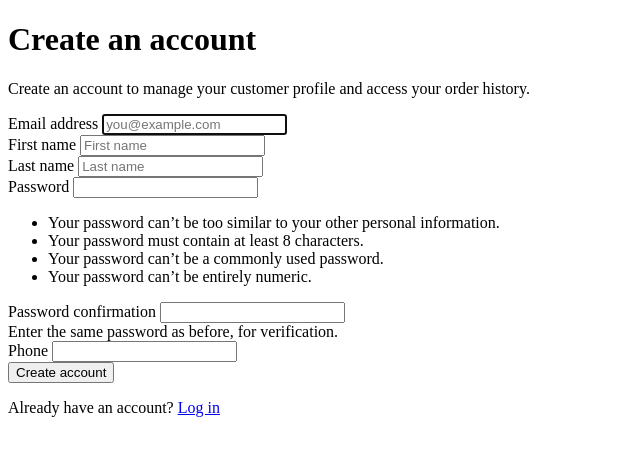
After one commit to BassamXYZ/ecommerce, a Django app: page /accounts/register/ in a window 1280 px wide. The commit adds this page. Shown: the top 456 px of the page, without its empty margins (0-640 px from the left). Run offline with Django 4.2, Linux system fonts and the light colour scheme; parts of the project's set-up code (start-up, migrations or seed data) failed here and were passed over.

Commit message:
Register, Login, Logout Functionalinties added

```diff
--- /dev/null
+++ b/accounts/apps.py
@@ -0,0 +1,6 @@
+from django.apps import AppConfig
+
+
+class AccountsConfig(AppConfig):
+    default_auto_field = "django.db.models.BigAutoField"
+    name = "accounts"
--- /dev/null
+++ b/accounts/forms.py
@@ -0,0 +1,67 @@
+from django import forms
+from django.contrib.auth import get_user_model
+from django.contrib.auth.forms import UserCreationForm
+
+User = get_user_model()
+
+
+class RegistrationForm(UserCreationForm):
+    """
+    Registration form for the custom email-based User model.
+    """
+
+    phone = forms.CharField(
+        max_length=30,
+        required=False,
+        strip=True,
+    )
+
+    class Meta:
+        model = User
+        fields = (
+            "email",
+            "first_name",
+            "last_name",
+        )
+
+        widgets = {
+            "email": forms.EmailInput(
+                attrs={
+                    "autocomplete": "email",
+                    "placeholder": "you@example.com",
+                }
+            ),
+            "first_name": forms.TextInput(
+                attrs={
+                    "autocomplete": "given-name",
+                    "placeholder": "First name",
+                }
+            ),
+            "last_name": forms.TextInput(
+                attrs={
+                    "autocomplete": "family-name",
+                    "placeholder": "Last name",
+                }
+            ),
+        }
+
+    def clean_email(self):
+        email = self.cleaned_data["email"].strip().casefold()
+
+        if User.objects.filter(email__iexact=email).exists():
+            raise forms.ValidationError(
+                "An account with this email address already exists."
+            )
+
+        return email
+
+    def save(self, commit=True):
+        user = super().save(commit=False)
+
+        user.email = self.cleaned_data["email"]
+
+        if commit:
+            user.save()
+            self.save_m2m()
+
+        return user
--- /dev/null
+++ b/accounts/models.py
@@ -0,0 +1,100 @@
+from django.contrib.auth.base_user import BaseUserManager
+from django.contrib.auth.models import AbstractUser
+from django.db import models
+
+
+class UserManager(BaseUserManager):
+    """
+    Custom manager for email-based authentication.
+    """
+
+    use_in_migrations = True
+
+    @staticmethod
+    def normalize_email_address(email):
+        if not email:
+            raise ValueError("An email address is required.")
+
+        return email.strip().casefold()
+
+    def get_by_natural_key(self, username):
+        """
+        Normalize the email entered at login so that
+        capitalization does not affect account lookup.
+        """
+        email = self.normalize_email_address(username)
+
+        return self.get(**{self.model.USERNAME_FIELD: email})
+
+    def create_user(self, email, password=None, **extra_fields):
+        """
+        Create an ordinary user.
+
+        Passwords are hashed using Django's password
+        handling mechanisms.
+        """
+        email = self.normalize_email_address(email)
+
+        user = self.model(
+            email=email,
+            **extra_fields,
+        )
+
+        user.set_password(password)
+        user.save(using=self._db)
+
+        return user
+
+    def create_superuser(self, email, password=None, **extra_fields):
+        """
+        Create a Django superuser.
+        """
+        extra_fields.setdefault("is_staff", True)
+        extra_fields.setdefault("is_superuser", True)
+        extra_fields.setdefault("is_active", True)
+
+        if extra_fields.get("is_staff") is not True:
+            raise ValueError("A superuser must have is_staff=True.")
+
+        if extra_fields.get("is_superuser") is not True:
+            raise ValueError("A superuser must have is_superuser=True.")
+
+        if extra_fields.get("is_active") is not True:
+            raise ValueError("A superuser must have is_active=True.")
+
+        return self.create_user(
+            email=email,
+            password=password,
+            **extra_fields,
+        )
+
+
+class User(AbstractUser):
+    """
+    Custom authentication user.
+
+    Email is the unique login identifier.
+    Django manages password hashing, sessions, groups,
+    permissions, staff status, and superuser status.
+    """
+
+    username = None
+
+    email = models.EmailField(
+        "email address",
+        unique=True,
+    )
+
+    objects = UserManager()
+
+    USERNAME_FIELD = "email"
+    REQUIRED_FIELDS = []
+
+    def save(self, *args, **kwargs):
+        if self.email:
+            self.email = self.email.strip().casefold()
+
+        super().save(*args, **kwargs)
+
+    def __str__(self):
+        return self.email
--- /dev/null
+++ b/accounts/templates/accounts/register.html
@@ -0,0 +1,41 @@
+<!doctype html>
+<html lang="en">
+  <head>
+    <meta charset="UTF-8" />
+    <meta name="viewport" content="width=device-width, initial-scale=1" />
+    <title>Create Account</title>
+  </head>
+  <body>
+    <main>
+      <h1>Create an account</h1>
+
+      <p>
+        Create an account to manage your customer profile and access your order
+        history.
+      </p>
+
+      <form method="post">
+        {% csrf_token %} {% if form.non_field_errors %}
+        <div role="alert">{{ form.non_field_errors }}</div>
+        {% endif %} {% for field in form %}
+        <div>
+          <label for="{{ field.id_for_label }}"> {{ field.label }} </label>
+
+          {{ field }} {% if field.help_text %}
+          <div>{{ field.help_text }}</div>
+          {% endif %} {% for error in field.errors %}
+          <div role="alert">{{ error }}</div>
+          {% endfor %}
+        </div>
+        {% endfor %}
+
+        <button type="submit">Create account</button>
+      </form>
+
+      <p>
+        Already have an account?
+        <a href="{% url 'login' %}">Log in</a>
+      </p>
+    </main>
+  </body>
+</html>
--- /dev/null
+++ b/accounts/urls.py
@@ -0,0 +1,23 @@
+from django.contrib.auth import views as auth_views
+from django.urls import path
+
+from . import views
+
+app_name = "accounts"
+
+urlpatterns = [
+    path("register/", views.register, name="register"),
+    path(
+        "login/",
+        auth_views.LoginView.as_view(
+            template_name="accounts/login.html",
+            redirect_authenticated_user=True,
+        ),
+        name="login",
+    ),
+    path(
+        "logout/",
+        auth_views.LogoutView.as_view(),
+        name="logout",
+    ),
+]
--- /dev/null
+++ b/accounts/views.py
@@ -0,0 +1,60 @@
+from django.contrib import messages
+from django.contrib.auth import get_user_model
+from django.db import IntegrityError, transaction
+from django.shortcuts import redirect, render
+
+from app.models import Customer
+from .forms import RegistrationForm
+
+User = get_user_model()
+
+
+def register(request):
+    """
+    Register a new authentication user and customer profile.
+
+    Both records are created atomically.
+    """
+
+    if request.user.is_authenticated:
+        return redirect("index")
+
+    if request.method == "POST":
+        form = RegistrationForm(request.POST)
+
+        if form.is_valid():
+            try:
+                with transaction.atomic():
+                    user = form.save()
+
+                    Customer.objects.create(
+                        user=user,
+                        first_name=user.first_name,
+                        last_name=user.last_name,
+                        email=user.email,
+                        phone=form.cleaned_data["phone"],
+                    )
+
+            except IntegrityError:
+                # The transaction has already rolled back.
+                form.add_error(
+                    "email",
+                    "We couldn't create an account with this email. "
+                    "Please check the address and try again.",
+                )
+            else:
+                messages.success(
+                    request,
+                    "Your account has been created. You can now log in.",
+                )
+
+                return redirect("login")
+
+    else:
+        form = RegistrationForm()
+
+    return render(
+        request,
+        "accounts/register.html",
+        {"form": form},
+    )
--- a/app/views/payment.py
+++ b/app/views/payment.py
@@ -3,7 +3,7 @@ import binascii
 from django.shortcuts import render, redirect
 from django.conf import settings
 
-from ..models import Category, Product, Order, Item
+from ..models import Category, Product, Order, OrderItem as Item
 from ..functions import get_client_ip, hash_payeer_sign
 
 
--- a/ecommerce/settings.py
+++ b/ecommerce/settings.py
@@ -72,8 +72,14 @@ INSTALLED_APPS = [
     "django.contrib.messages",
     "django.contrib.staticfiles",
     "storages",
+    "accounts.apps.AccountsConfig",
     "app",
 ]
+
+AUTH_USER_MODEL = "accounts.User"
+LOGIN_URL = "accounts:login"
+LOGIN_REDIRECT_URL = "index"
+LOGOUT_REDIRECT_URL = "index"
 
 MIDDLEWARE = [
     "django.middleware.security.SecurityMiddleware",
--- a/ecommerce/urls.py
+++ b/ecommerce/urls.py
@@ -1,8 +1,8 @@
 from django.contrib import admin
 from django.urls import include, path
-from django.contrib.auth.models import User
 
 urlpatterns = [
+    path("admin/", admin.site.urls),
+    path("accounts/", include("accounts.urls")),
     path("", include("app.urls")),
-    path('admin/', admin.site.urls)
 ]
```
Also changed, not shown: accounts/admin.py (added, +96 -0 lines), accounts/templates/accounts/login.html (added, +43 -0 lines), accounts/tests.py (added, +66 -0 lines), app/templates/base.html (+16 -0 lines), accounts/__init__.py (added), accounts/migrations/0001_initial.py (added), accounts/migrations/__init__.py (added), app/migrations/0001_initial.py.
